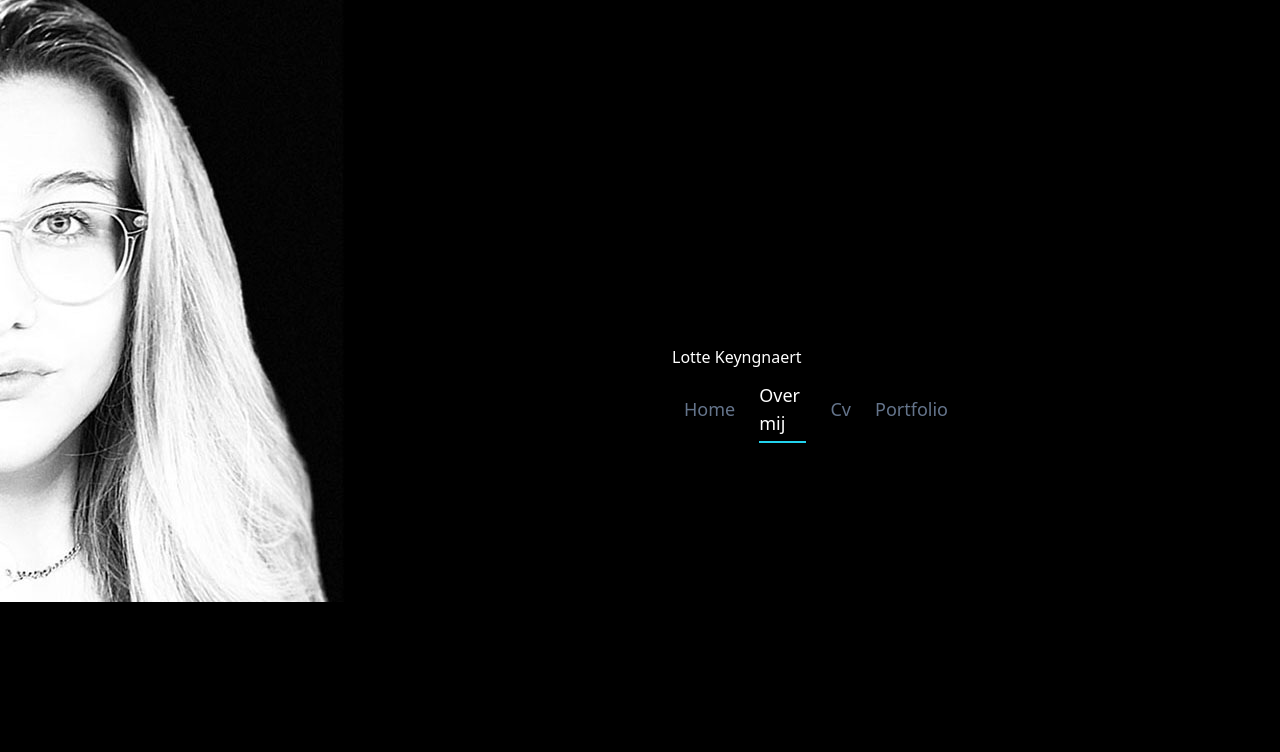
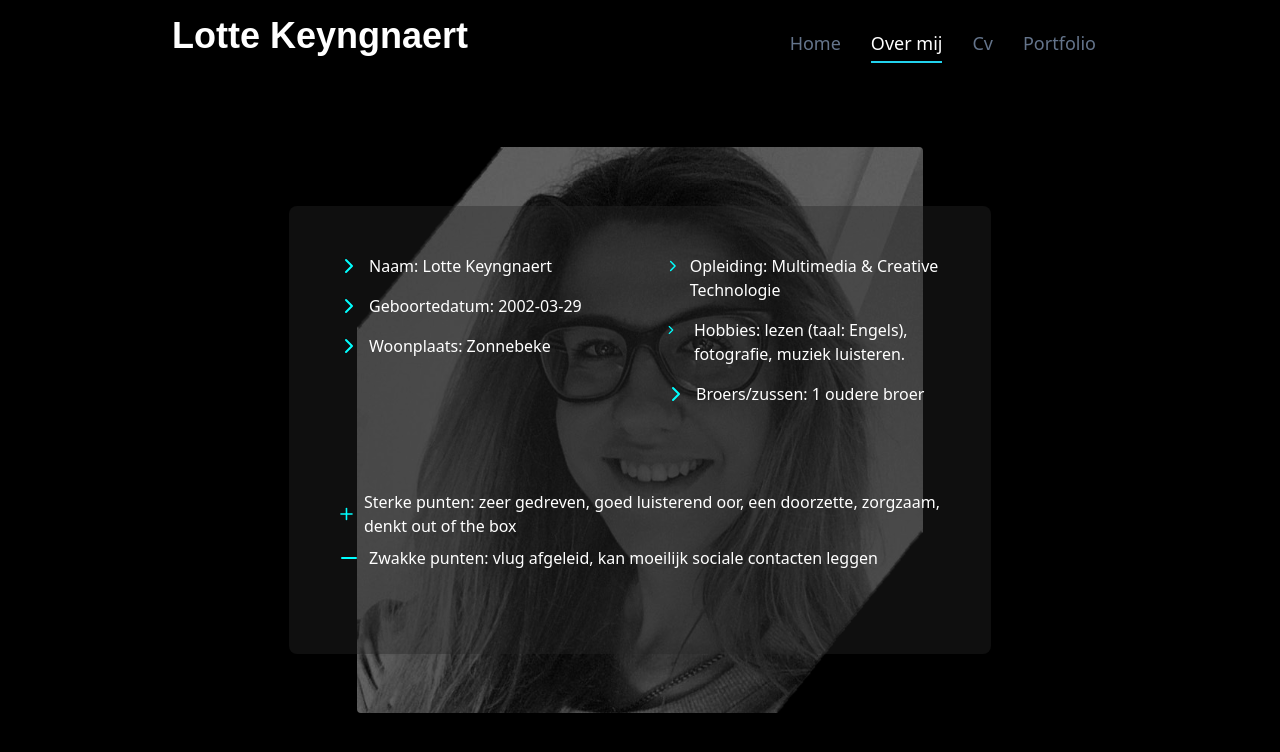
Before and after one commit to KeyngnaertLotte/Portfolio, a React (Vite) app: page /aboutme in a window 1280 px wide. Shown: the top 752 px of the page. Built offline with nearby package versions, Linux system fonts and the light colour scheme.

Commit message:
feat: overmijpage done

```diff
--- a/package.json
+++ b/package.json
@@ -10,6 +10,7 @@
   },
   "dependencies": {
     "localforage": "^1.10.0",
+    "lucide-react": "^0.125.0",
     "match-sorter": "^6.3.1",
     "react": "^18.2.0",
     "react-dom": "^18.2.0",
--- /dev/null
+++ b/src/components/AppAboutMe.tsx
@@ -0,0 +1,54 @@
+import { ChevronRight, Plus, Minus } from 'lucide-react'
+import myPhoto from '../assets/img/Foto_LotteKeyngnaert.png'
+
+export default () => {
+  return (
+    <div className="flex h-full w-9/12 flex-col items-center justify-center text-white relative overflow-hidden ">
+      <img src={myPhoto} alt="" className='relative h-4/5 opacity-40 rounded'/>
+      <div className="p-8  w-3/4 absolute grid grid-rows-2 grid-cols-2 items-center gap-4 bg-neutral-800/40 rounded-lg">
+        <ul className="col-span-1 row-span-1 self-start">
+          <li className="m-4 flex items-start gap-2 ">
+            <ChevronRight color="cyan" />
+            <p>Naam: Lotte Keyngnaert</p>
+          </li>
+          <li className="m-4 flex items-start gap-2 ">
+            <ChevronRight color="cyan" />
+            <p>Geboortedatum: 2002-03-29</p>
+          </li>
+          <li className="m-4 flex items-start gap-2 ">
+            <ChevronRight color="cyan" />
+            <p>Woonplaats: Zonnebeke</p>
+          </li>
+        </ul>
+        <ul className="col-span-1 row-span-1 self-start">
+          <li className="m-4 flex items-start gap-2 row-span-1">
+            <ChevronRight color="cyan" />
+            <p className="max-w-fit">
+              Opleiding:{' '}
+              <a href="https://mct.be/">Multimedia & Creative Technologie</a>
+            </p>
+          </li>
+          <li className="m-4 flex items-start gap-2">
+            <ChevronRight color="cyan" />
+            <p className="max-w-fit"></p>
+            <p>Hobbies: lezen (taal: Engels), fotografie, muziek luisteren.</p>
+          </li>
+          <li className="m-4 flex items-start gap-2">
+            <ChevronRight color="cyan" />
+            <p>Broers/zussen: 1 oudere broer</p>
+          </li>
+        </ul>
+        <div className='col-span-2 row-span-1 gap-2	m-4 flex flex-col items-start '>
+        <p className="flex flex-row items-center justify-center gap-2">
+          <Plus color="cyan" /> Sterke punten: zeer gedreven, goed luisterend
+          oor, een doorzette, zorgzaam, denkt out of the box
+        </p>
+        <p className="flex flex-row items-center justify-center gap-2">
+          <Minus color="cyan" /> Zwakke punten: vlug afgeleid, kan moeilijk
+          sociale contacten leggen
+        </p>
+        </div>
+      </div>
+    </div>
+  )
+}
--- a/src/routes/AboutMe.tsx
+++ b/src/routes/AboutMe.tsx
@@ -1,12 +1,14 @@
+import AppAboutMe from "../components/AppAboutMe";
 import AppNavigation from "../components/AppNavigation";
 
 export default function AboutMe() {
   return (
-    <main className="flex h-screen justify-end bg-black bg-[url('../assets/img/BgHome.jpg')] bg-no-repeat align-middle">
-      <div className="flex flex-col justify-center align-middle p-8 w-2/4">
-        <h1 className='text-white'>Lotte Keyngnaert</h1>
+    <main className="h-screen bg-black w-full flex flex-col items-center p-4">
+      <div className="flex flex-row justify-around w-9/12">
+        <h1 className='text-white text-4xl pb-5 font-heading font-bold w-11/12'>Lotte Keyngnaert</h1>
         <AppNavigation/>
       </div>
+      <AppAboutMe/>
     </main>
   );
 }
--- a/src/routes/Cv.tsx
+++ b/src/routes/Cv.tsx
@@ -2,10 +2,10 @@ import AppNavigation from "../components/AppNavigation";
 
 export default function Cv() {
   return (
-    <main className="flex h-screen justify-end bg-black bg-[url('../assets/img/BgHome.jpg')] bg-no-repeat align-middle">
-      <div className="flex flex-col justify-center align-middle p-8 w-2/4">
-        <h1 className='text-white'>Lotte Keyngnaert</h1>
-        <AppNavigation />
+    <main className="h-screen bg-black w-full flex flex-col items-center p-4">
+      <div className="flex flex-row justify-around w-9/12">
+        <h1 className='text-white text-4xl pb-5 font-heading font-bold w-11/12'>Lotte Keyngnaert</h1>
+        <AppNavigation/>
       </div>
     </main>
   );
--- a/src/routes/Portfolio.tsx
+++ b/src/routes/Portfolio.tsx
@@ -2,10 +2,10 @@ import AppNavigation from "../components/AppNavigation";
 
 export default function Portfolio() {
   return (
-    <main className="flex h-screen justify-end bg-black bg-[url('../assets/img/BgHome.jpg')] bg-no-repeat align-middle">
-      <div className="flex flex-col justify-center align-middle p-8 w-2/4">
-        <h1 className='text-white'>Lotte Keyngnaert</h1>
-        <AppNavigation />
+    <main className="h-screen bg-black w-full flex flex-col items-center p-4">
+      <div className="flex flex-row justify-around w-9/12">
+        <h1 className='text-white text-4xl pb-5 font-heading font-bold w-11/12'>Lotte Keyngnaert</h1>
+        <AppNavigation/>
       </div>
     </main>
   );
```
Also changed, not shown: src/assets/img/Foto_LotteKeyngnaert.png (added), 1 other file (tests, documents, lock files or other folders).
